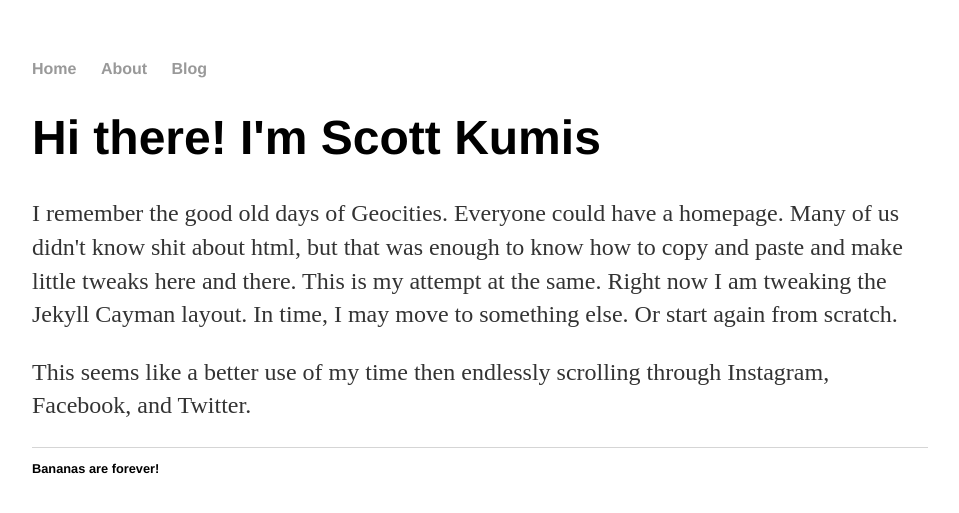
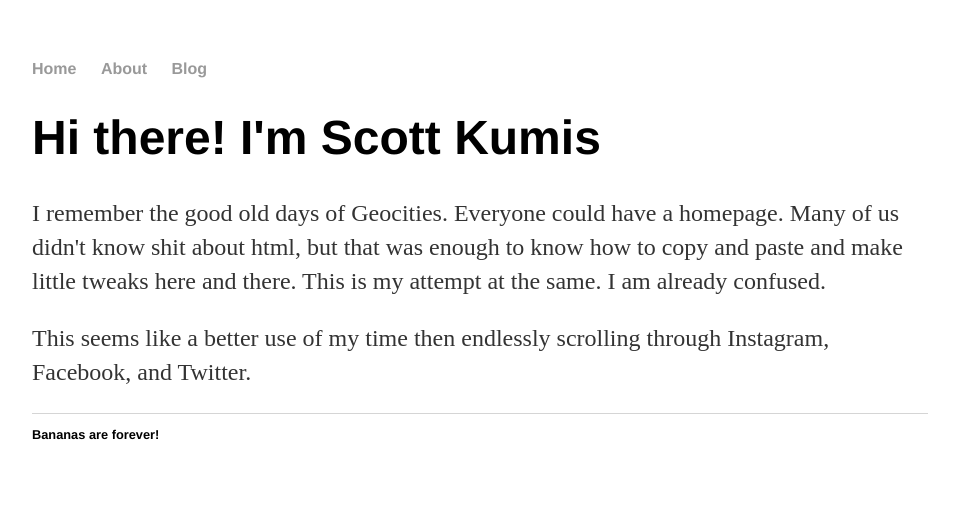
Before and after one commit to scottsimuk22/scottsimuk22.github.io, a Jekyll site: the page built from index.html, in a window 1280 px wide. Shown: the top 513 px of the page, without its empty margins (160-1119 px from the left). Built offline with Jekyll 4.4.1, drawn with Linux system fonts in a browser that asks for light colours.

Commit message:
Update index.html

```diff
--- a/index.html
+++ b/index.html
@@ -4,7 +4,7 @@ title: Scott Kumis
 ---
 <div class="blurb">
 	<h1>Hi there! I'm Scott Kumis</h1>
-	<p>I remember the good old days of Geocities. Everyone could have a homepage. Many of us didn't know shit about html, but that was enough to know how to copy and paste and make little tweaks here and there. This is my attempt at the same. Right now I am tweaking the Jekyll Cayman layout. In time, I may move to something else. Or start again from scratch.
+	<p>I remember the good old days of Geocities. Everyone could have a homepage. Many of us didn't know shit about html, but that was enough to know how to copy and paste and make little tweaks here and there. This is my attempt at the same. I am already confused.
 	</p>
 	<p>
 	This seems like a better use of my time then endlessly scrolling through Instagram, Facebook, and Twitter.
```
